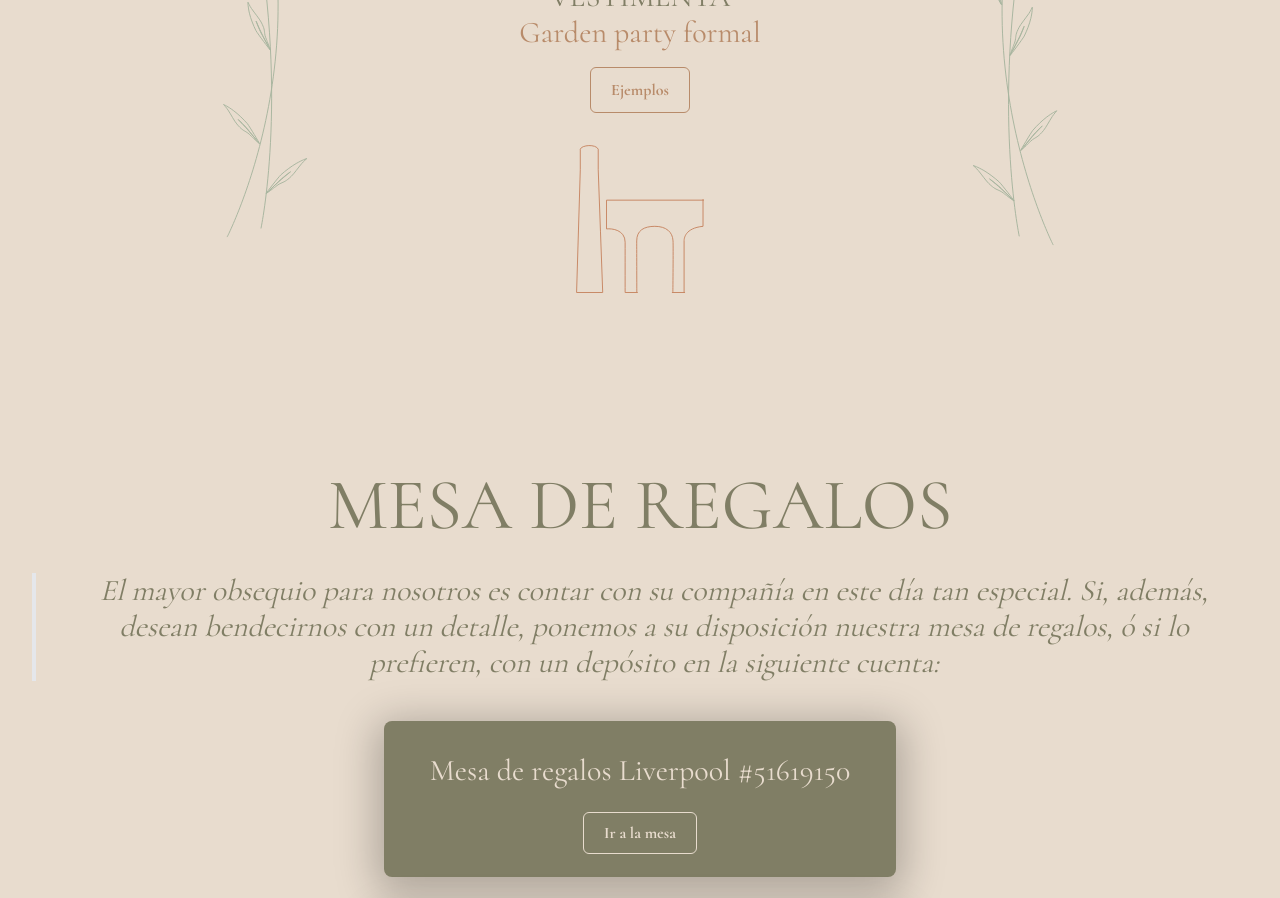
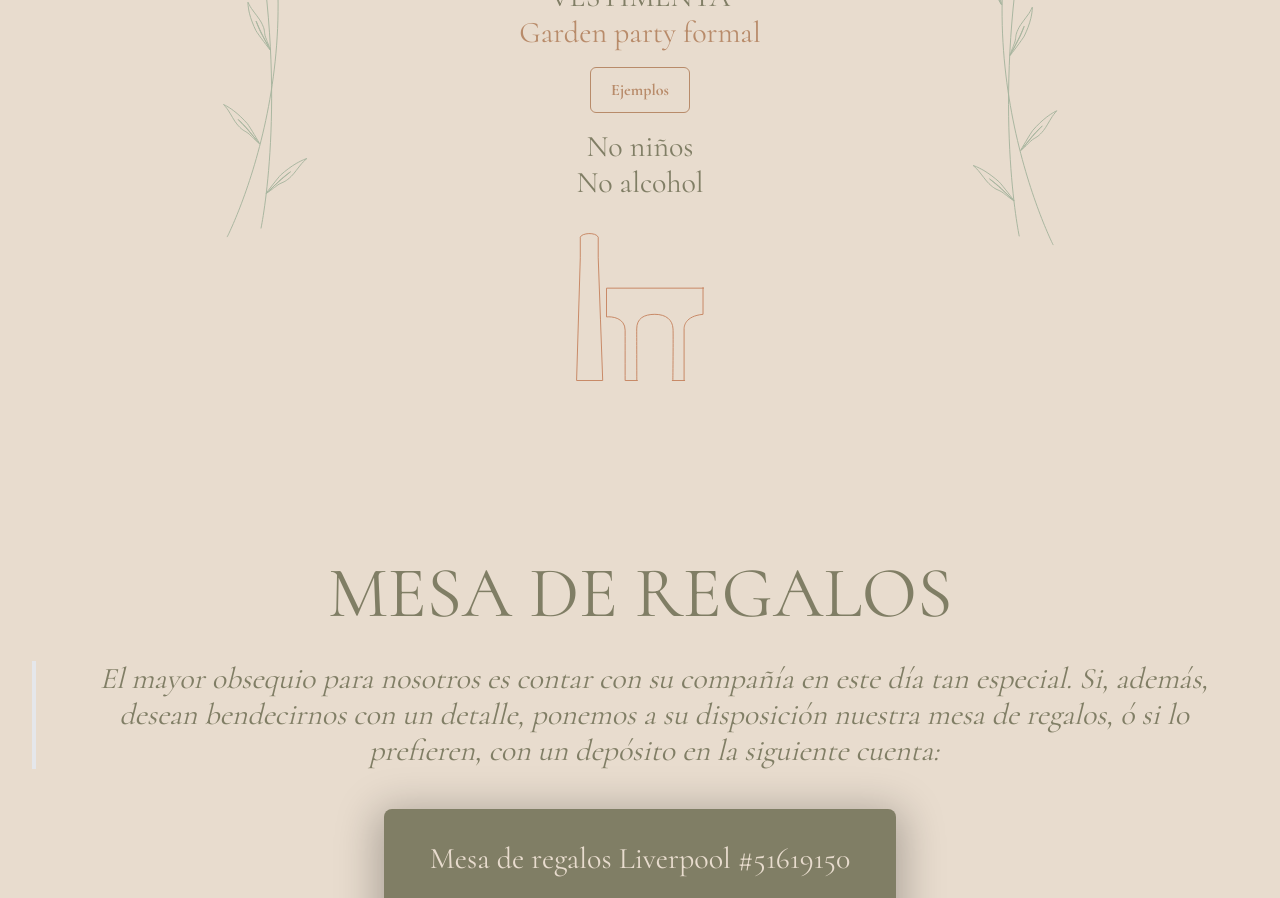
Before and after one commit to gadd0609/wedding-invi, a Vue app: page / in a window 1280 px wide. Shown: the part 4700-5598 px from the top of the page. Built offline with nearby package versions, Linux system fonts and the light colour scheme.

Commit message:
Feat(): Add text to info

```diff
--- a/src/components/info/index.vue
+++ b/src/components/info/index.vue
@@ -158,6 +158,14 @@
               </div>
             </div>
           </transition>
+          <div class="mt-4 text-center">
+            <h1 class="text-lg text-green-custom sm:text-3xl text-beige text-center">
+              No niños
+            </h1>
+            <h1 class="text-lg text-green-custom sm:text-3xl text-beige text-center">
+              No alcohol
+            </h1>
+          </div>
           <div
             class="mt-8"
             style="place-items: center;"
```
